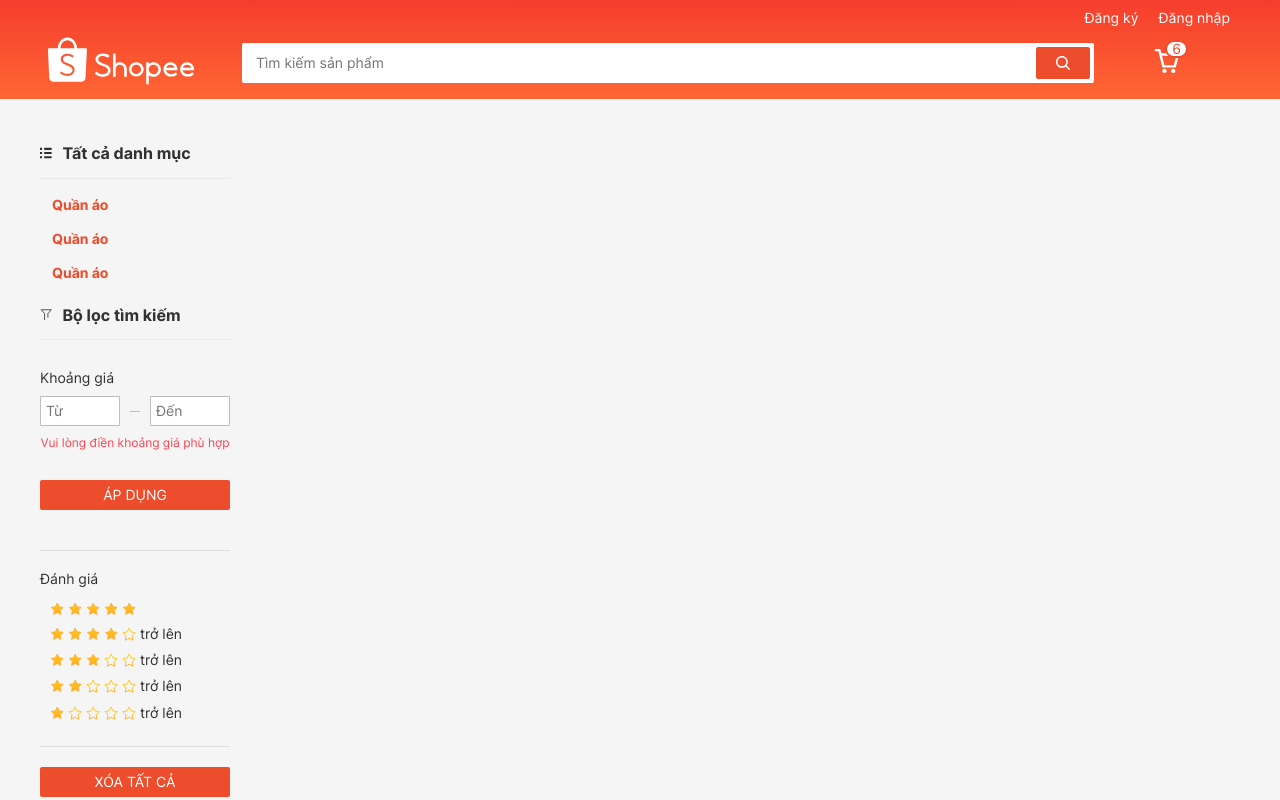
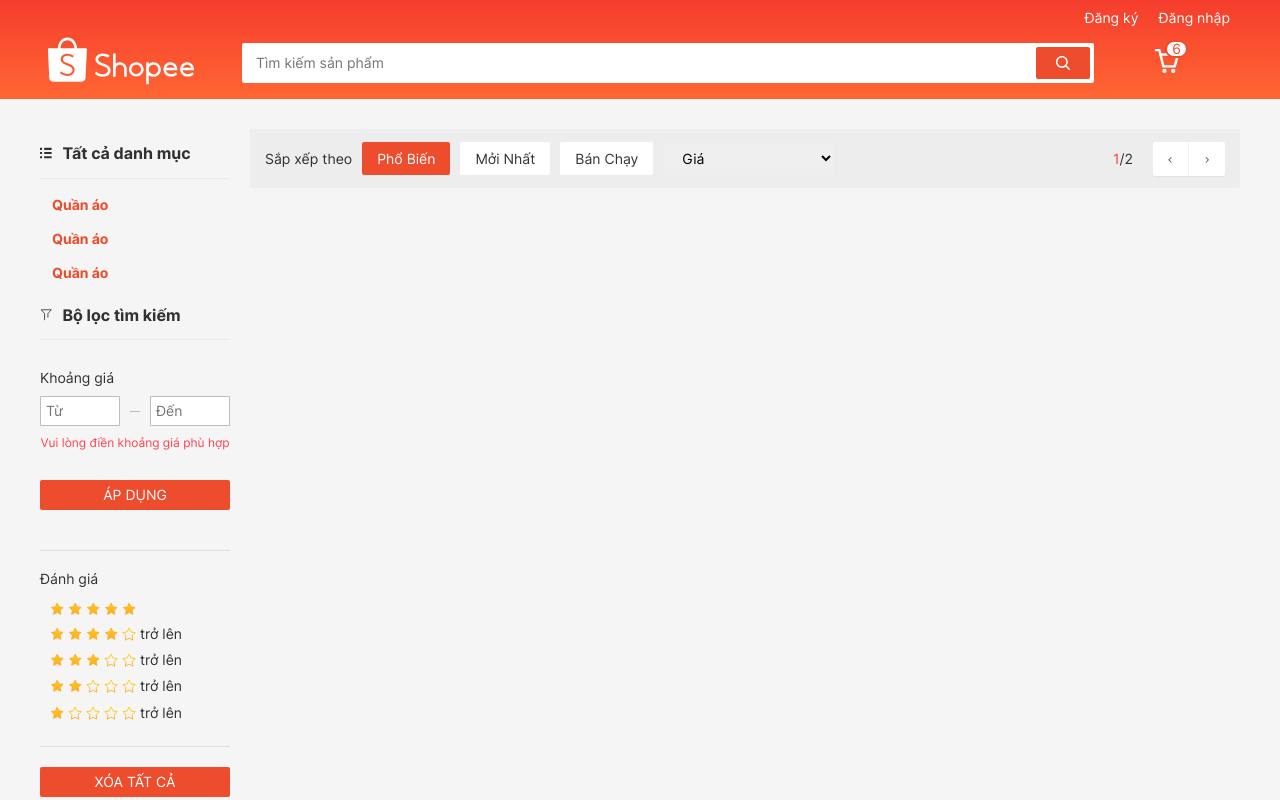
Before and after one commit to nnson58th2/master-react, a React (Create React App) app in the folder shopee/: page / in a window 1280 px wide. Shown: the top 800 px of the page. Built offline with nearby package versions, Linux system fonts and the light colour scheme; no server answers; what src would draw is missing.

Commit message:
Code UI SortBar

```diff
--- /dev/null
+++ b/shopee/src/components/SearchItemResult/SearchItemResult.jsx
@@ -0,0 +1,51 @@
+import React from 'react'
+import * as S from './searchItemResult.style'
+
+export default function SearchItemResult() {
+  return (
+    <div>
+      <S.SortBar>
+        <S.SortBarLabel>Sắp xếp theo</S.SortBarLabel>
+        <S.SortByOptions>
+          <S.SortByOptionsOption className="active">Phổ biến</S.SortByOptionsOption>
+
+          <S.SortByOptionsOption>Mởi nhất</S.SortByOptionsOption>
+
+          <S.SortByOptionsOption>Bán chạy</S.SortByOptionsOption>
+
+          <S.SortByPrice>
+            <option disable value="">
+              Giá
+            </option>
+            <option value="price:asc">Giá: Thấp đến cao</option>
+            <option value="price:desc">Giá: Cao đến thấp</option>
+          </S.SortByPrice>
+        </S.SortByOptions>
+
+        <S.MiniPageController>
+          <S.MiniPageControllerState>
+            <S.MiniPageControllerCurrentState>1</S.MiniPageControllerCurrentState>/
+            <S.MiniPageControllerTotalState>2</S.MiniPageControllerTotalState>
+          </S.MiniPageControllerState>
+
+          <S.ButtonControllerPrev>
+            <svg viewBox="0 0 7 11" className="shopee-svg-icon icon-arrow-left-small">
+              <path
+                d="M4.694078 9.8185598L.2870824 5.4331785c-.1957415-.1947815-.1965198-.511363-.0017382-.7071046a.50867033.50867033 0 0 1 .000868-.0008702L4.7381375.2732784 4.73885.273991c.1411545-.127878.3284279-.205779.5338961-.205779.4393237 0 .7954659.3561422.7954659.7954659 0 .2054682-.077901.3927416-.205779.5338961l.0006632.0006632-.0226101.0226101a.80174653.80174653 0 0 1-.0105706.0105706L2.4680138 4.7933195c-.1562097.1562097-.1562097.4094757 0 .5656855a.45579485.45579485 0 0 0 .0006962.0006944l3.3930018 3.3763607-.0009482.0009529c.128869.1413647.2074484.3293723.2074484.5357331 0 .4393237-.3561422.7954659-.7954659.7954659-.2049545 0-.391805-.077512-.5328365-.2048207l-.0003877.0003896-.0097205-.0096728a.80042023.80042023 0 0 1-.0357234-.0355483z"
+                fillRule="nonzero"
+              />
+            </svg>
+          </S.ButtonControllerPrev>
+          <S.ButtonControllerNext>
+            <svg viewBox="0 0 7 11" className="shopee-svg-icon icon-arrow-right-small">
+              <path
+                d="M2.305922 9.81856l4.4069956-4.385381c.1957415-.194782.1965198-.511364.0017382-.707105a.26384055.26384055 0 0 0-.000868-.00087L2.2618625.273278 2.26115.273991C2.1199955.146113 1.9327221.068212 1.7272539.068212c-.4393237 0-.7954659.356142-.7954659.795466 0 .205468.077901.392741.205779.533896l-.0006632.000663.0226101.02261c.0034906.003557.0070143.00708.0105706.010571L4.5319862 4.79332c.1562097.156209.1562097.409475 0 .565685-.0002318.000232-.0004639.000463-.0006962.000694L1.1382882 8.73606l.0009482.000953c-.128869.141365-.2074484.329372-.2074484.535733 0 .439324.3561422.795466.7954659.795466.2049545 0 .391805-.077512.5328365-.204821l.0003877.00039.0097205-.009673c.012278-.011471.0241922-.023327.0357234-.035548z"
+                fillRule="nonzero"
+              />
+            </svg>
+          </S.ButtonControllerNext>
+        </S.MiniPageController>
+      </S.SortBar>
+    </div>
+  )
+}
--- /dev/null
+++ b/shopee/src/components/SearchItemResult/searchItemResult.style.js
@@ -0,0 +1,101 @@
+import styled from 'styled-components'
+
+export const SortBar = styled.div`
+  display: flex;
+  flex-wrap: wrap;
+  align-items: center;
+
+  background: rgba(0, 0, 0, 0.03);
+  border-radius: 2px;
+  margin-bottom: 1.5rem;
+  padding: 1.25rem 1.5rem;
+`
+
+export const SortBarLabel = styled.span``
+
+export const SortByOptions = styled.div`
+  display: flex;
+  flex-wrap: wrap;
+  align-items: center;
+  flex-grow: 1;
+`
+
+export const SortByOptionsOption = styled.div`
+  display: flex;
+  justify-content: center;
+  align-items: center;
+  flex: 0 0 auto;
+
+  background: #fff;
+  border-radius: 2px;
+  margin-left: 1rem;
+  padding: 0 1.5rem;
+  height: 3.25rem;
+  text-transform: capitalize;
+  cursor: pointer;
+
+  &.active {
+    background: #ee4d2d;
+    color: #fff;
+  }
+`
+
+export const SortByPrice = styled.select`
+  flex: 0 0 auto;
+  border: 0;
+  margin-left: 1rem;
+  padding: 0 1.5rem;
+  height: 3.25rem;
+
+  &.active {
+    color: #ee4d2d;
+  }
+`
+
+export const MiniPageController = styled.div`
+  display: flex;
+  align-items: center;
+`
+
+export const MiniPageControllerState = styled.div`
+  display: flex;
+`
+
+export const MiniPageControllerCurrentState = styled.div`
+  color: #ee4d2d;
+`
+
+export const MiniPageControllerTotalState = styled.div``
+
+export const ButtonController = styled.button`
+  border: 0;
+  border-radius: 2px;
+  background: ${({ disabled }) => (disabled ? '#f9f9f9' : '#fff')};
+  box-shadow: 0 1px 1px 0 rgb(0 0 0 / 5%);
+  width: 3.6rem;
+  height: 3.4rem;
+
+  svg {
+    width: 0.625rem;
+    height: 0.625rem;
+    fill: ${({ disabled }) => (disabled ? '#ccc' : '#555')};
+    margin-top: 0.125rem;
+  }
+`
+
+export const ButtonControllerPrev = styled(ButtonController)`
+  border-top-right-radius: 0;
+  border-bottom-right-radius: 0;
+  border-right: 1px solid #f2f2f2;
+  margin-left: 2rem;
+`
+
+export const ButtonControllerNext = styled(ButtonController)`
+  border-top-left-radius: 0;
+  border-bottom-left-radius: 0;
+`
+
+export const ProductList = styled.div`
+  display: flex;
+  flex-wrap: wrap;
+`
--- a/shopee/src/pages/Home/Home.jsx
+++ b/shopee/src/pages/Home/Home.jsx
@@ -1,6 +1,7 @@
 import React from 'react'
 
 import FilterPanel from 'src/components/FilterPanel/FilterPanel'
+import SearchItemResult from 'src/components/SearchItemResult/SearchItemResult'
 import * as S from './home.style'
 
 export default function Home() {
@@ -10,7 +11,9 @@
         <S.Side>
           <FilterPanel />
         </S.Side>
-        <S.Main></S.Main>
+        <S.Main>
+          <SearchItemResult />
+        </S.Main>
       </S.Container>
     </div>
   )
```
